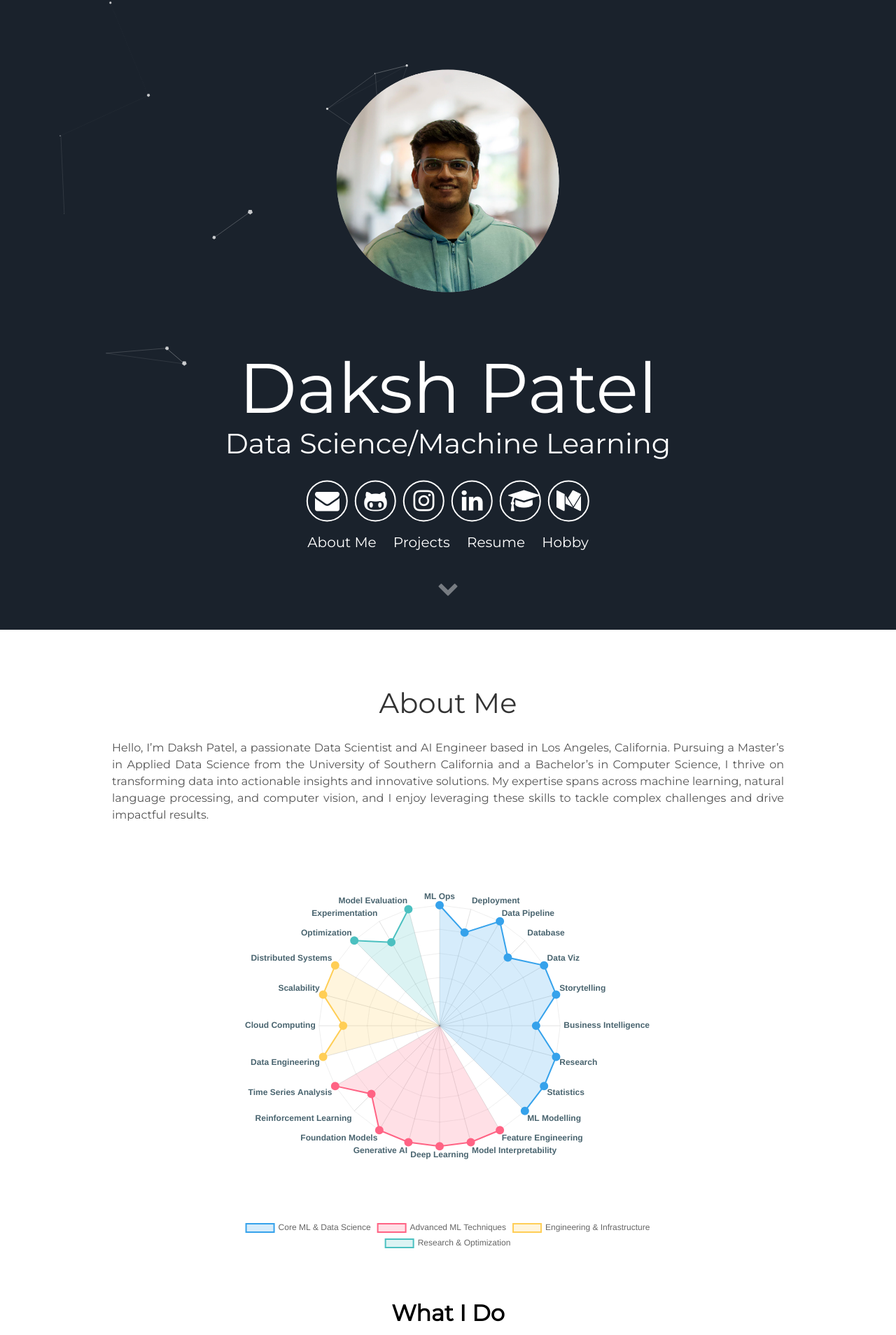
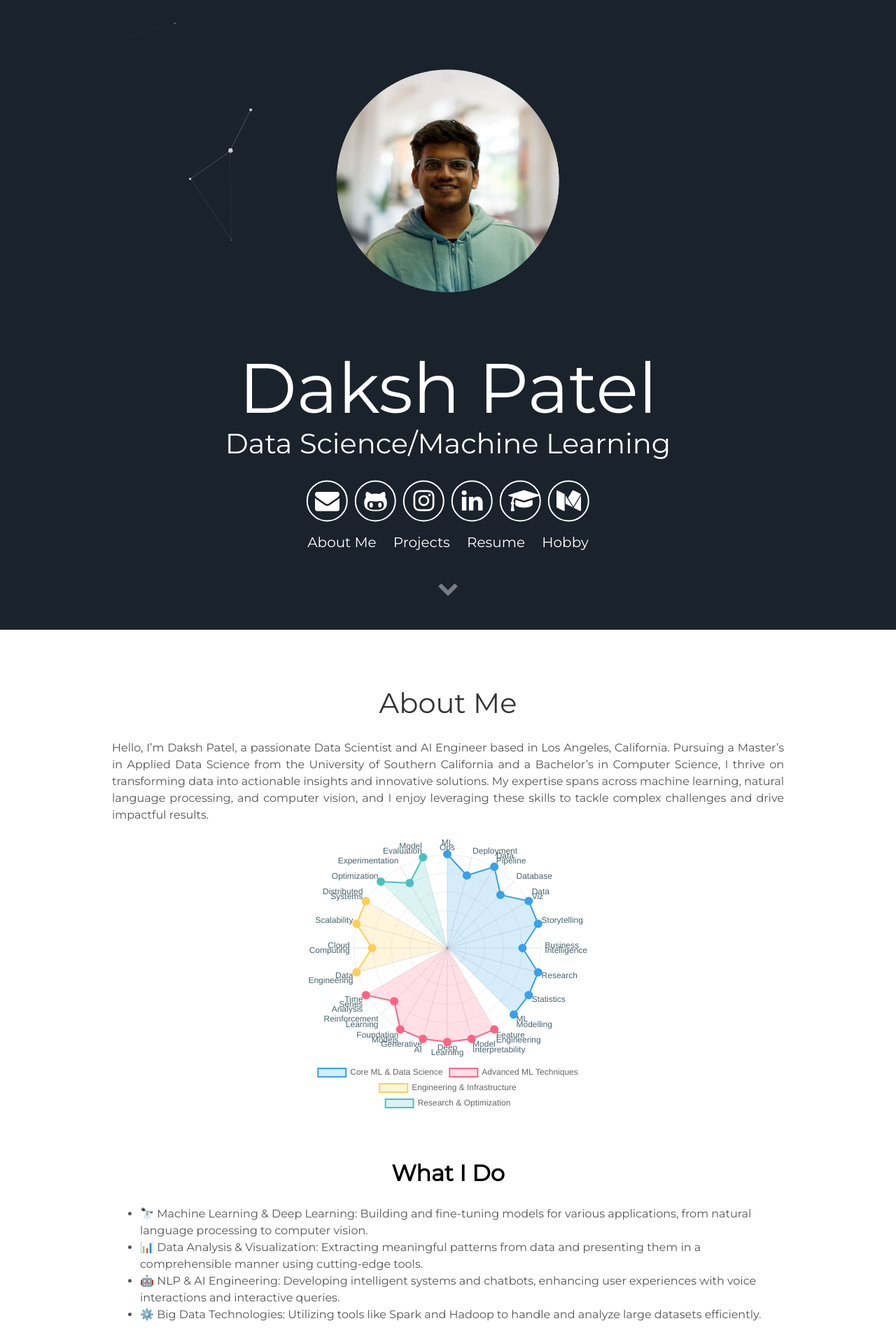
Before and after one commit to helloitsdaksh/portfolio, a Jekyll site: the page built from index.html, in a window 1280 px wide. Shown: the top 1908 px of the page at 70% size. Built offline with Jekyll 4.4.1, drawn with Linux system fonts in a browser that asks for light colours.

Commit message:
Adding Radar Chart

```diff
--- a/_includes/about.html
+++ b/_includes/about.html
@@ -1,8 +1,8 @@
 <!DOCTYPE html>
 <html lang="en">
   <head>
-    <meta charset="UTF-8"/>
-    <meta name="viewport" content="width=device-width, initial-scale=1.0"/>
+    <meta charset="UTF-8" />
+    <meta name="viewport" content="width=device-width, initial-scale=1.0" />
     <title>Portfolio - Daksh Patel</title>
     <link
       rel="stylesheet"
@@ -20,7 +20,6 @@
       <!-- About Me Text -->
       <div class="about-text">
         <p align="justify">
-
           Hello, I’m Daksh Patel, a passionate Data Scientist and AI Engineer
           based in Los Angeles, California. Pursuing a Master’s in Applied Data
           Science from the University of Southern California and a Bachelor’s in
@@ -62,11 +61,13 @@
         </li>
       </ul>
       <p>
-        Currently, I’m a Machine Learning Engineer/Data Engineer Intern at Northern Lights Post Inc., working on
-        large-scale data processing, content analysis, and ML pipeline optimization. Previously, as an NLP Researcher/AI
-        Engineer Intern at Kintsugi Global, I fine-tuned LLMs, optimized multimodal pipelines, and integrated voice
-        generation technologies. Additionally, I serve as a Teaching Assistant at USC, mentoring students in machine
-        learning concepts and applications.
+        Currently, I’m a Machine Learning Engineer/Data Engineer Intern at
+        Northern Lights Post Inc., working on large-scale data processing,
+        content analysis, and ML pipeline optimization. Previously, as an NLP
+        Researcher/AI Engineer Intern at Kintsugi Global, I fine-tuned LLMs,
+        optimized multimodal pipelines, and integrated voice generation
+        technologies. Additionally, I serve as a Teaching Assistant at USC,
+        mentoring students in machine learning concepts and applications.
       </p>
     </div>
 
@@ -88,7 +89,7 @@
         <h2>Tools</h2>
         <i class="devicon-github-original colored"></i>
         <i class="devicon-pycharm-plain colored"></i>
-        <i class="devicon-jupyter-plain-wordmark colored"></i><br/>
+        <i class="devicon-jupyter-plain-wordmark colored"></i><br />
       </div>
     </div>
 
@@ -179,9 +180,12 @@
                         grid: { color: 'rgba(200, 200, 200, 0.3)' },
                         angleLines: { color: 'rgba(100, 100, 100, 0.2)' },
                         pointLabels: {
-                          font: { size: 12, weight: 'bold' },
+                            font: { size: 6, weight: 'light' },
                             color: 'rgba(38,70,83,0.84)',
-                          wrap: true
+                            callback: function(label) {
+                              // For instance, split on spaces so each word is on a new line
+                              return label.split(" ");
+                            }
                         }
                     }
                 }
--- a/assets/css/main.css
+++ b/assets/css/main.css
@@ -3648,26 +3648,9 @@ sub,sup{
   align-items: center;
     }
 canvas {
-    max-width: 600px; /* Forces a smaller width */
-    max-height: 600px; /* Forces a smaller height */
+    max-width: 400px; /* Forces a smaller width */
+    max-height: 400px; /* Forces a smaller height */
     width: 100%;
     height: auto;
     box-sizing: border-box;
 }
-
-#myChart {
-    /* Ensure the chart scales properly */
-    width: 100%;
-    height: auto;
-}
-
-@media (max-width: 768px) {  // Adjust breakpoint as needed
-    .chart-container canvas {
-        height: 350px !important; // Fixed height for small screens (if needed)
-    }
-
-    /* If you're NOT using the datalabels plugin and just using pointLabels: */
-    .chart-container canvas .chartjs-labels {
-        font-size: 10px !important; // Smaller font size on small screens
-    }
-}
```
Also changed, not shown: other parts of _includes/about.html (+1 -1 lines). Lines whose indentation alone changed are shown as unchanged.
